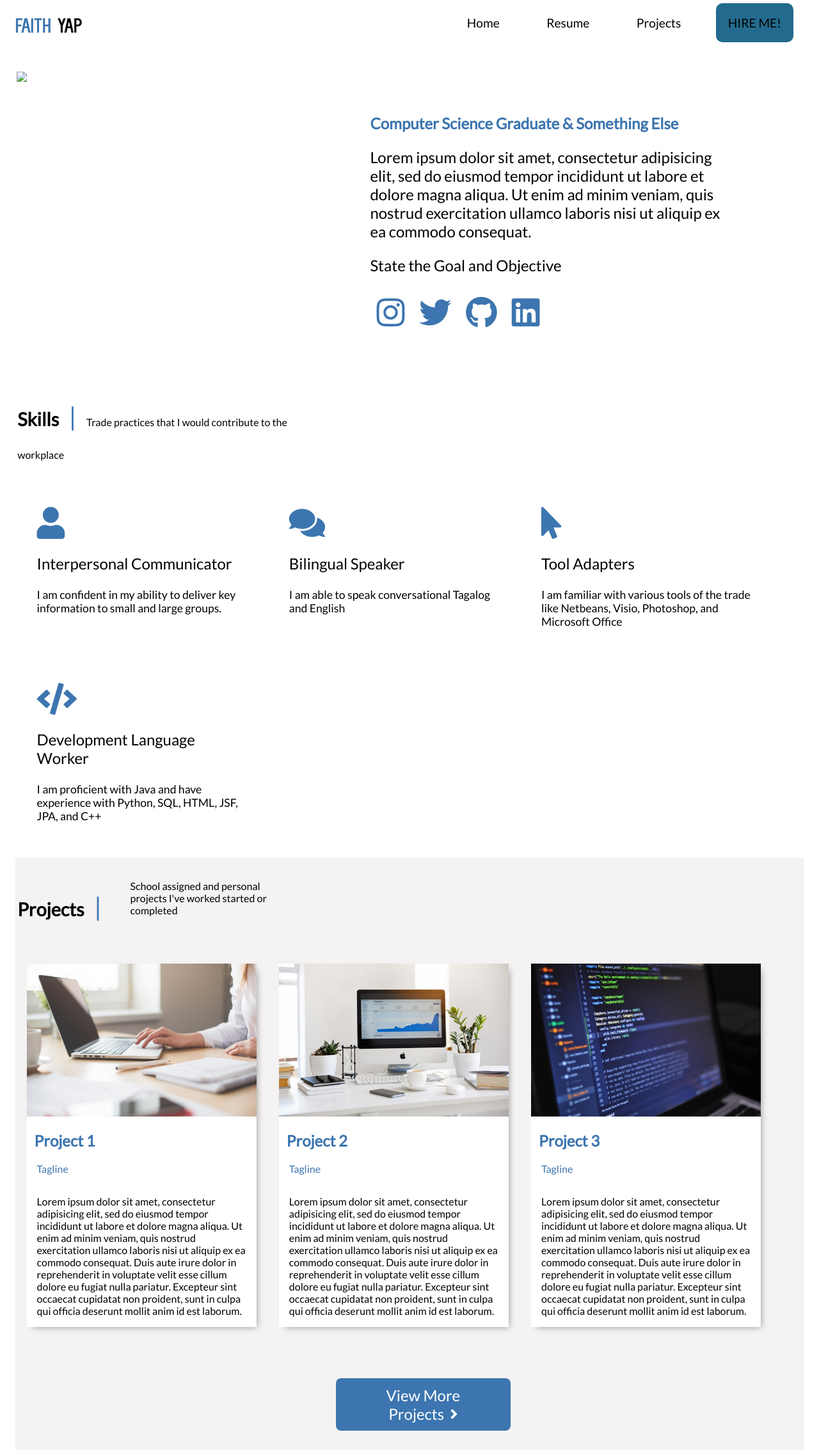
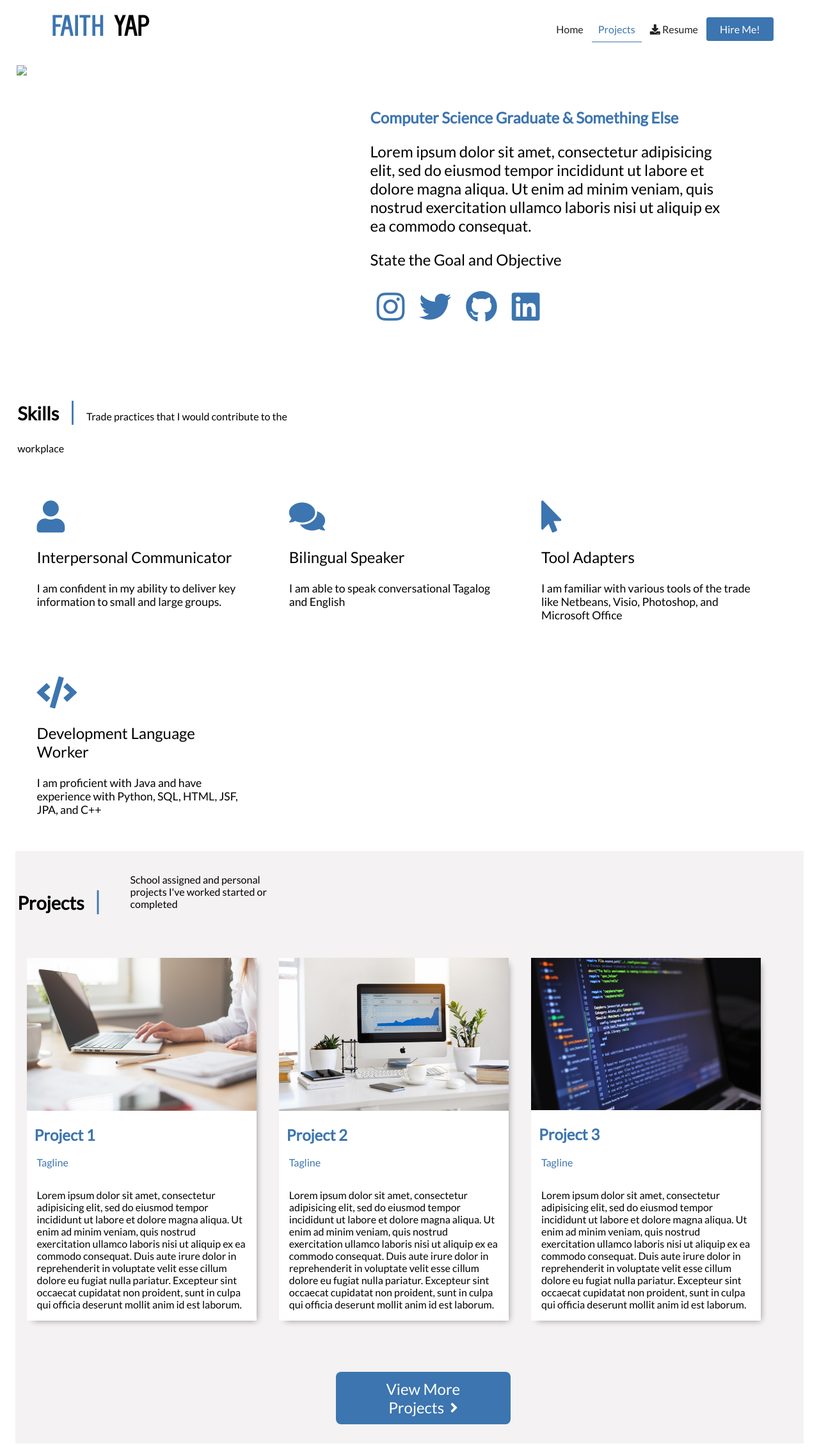
Before and after one commit to gregoryabellanosa/CECS470TermProject, a PHP site: page / in a window 1280 px wide. Shown: the whole page at 64% size. Run offline with PHP 8.4, Linux system fonts and the light colour scheme; some libraries are stand-ins or nearby versions.

Commit message:
restructure after adding marco stuff

```diff
--- a/css/styles.css
+++ b/css/index-style.css
@@ -26,7 +26,55 @@ h2{
 	padding: 0 1em;
 }
 
-.navbar-logo{
+nav {
+  padding: 1% 5% 0% 5%;
+  margin: 10px 0px 10px 0px;
+}
+
+nav ul {
+  margin: 1% 0% 1% 0%;
+  list-style-type: none;
+  float: right;
+}
+
+nav li {
+  display: inline;
+}
+
+nav a {
+  color: #222222;
+  text-align: center;
+  padding: 10px;
+  text-decoration: none;
+  vertical-align: middle;
+}
+
+nav .currentpage
+{
+  color: #3C75AF;
+  border-bottom: 1.5px solid #3C75AF;
+  /* text-decoration: underline; */
+}
+
+nav a:hover
+{
+  color: #3C75AF;
+}
+
+.hire {
+  border: 1px solid #3C75AF;
+  background-color: #3C75AF;
+  border-radius: 4px;
+  color: #FFF;
+  padding: 8px 20px 8px 20px;
+}
+
+.hire:hover
+{
+  background-color: #FFF;
+}
+
+/* .navbar-logo{
 	font-family: kenzo;
 	font-size: 2em;
 	margin: 0.6em 0;
@@ -54,7 +102,7 @@ h2{
 .hire-btn{
 	background-color: #236B8E;
 	border-radius: 10px 10px 10px 10px;
-}
+} */
 
 .row{
 	width: 100%;
--- a/index.html
+++ b/index.html
@@ -3,23 +3,20 @@
 <head>
 	<meta charset="utf-8">
 	<title>Faith Yap</title>
-	<link rel="stylesheet" type="text/css" href="css/styles.css">
+	<link rel="stylesheet" type="text/css" href="css/index-style.css">
 	<link href="https://fonts.googleapis.com/css?family=Lato" rel="stylesheet">
 	<link rel="stylesheet" href="https://use.fontawesome.com/releases/v5.0.10/css/all.css" integrity="sha384-+d0P83n9kaQMCwj8F4RJB66tzIwOKmrdb46+porD/OvrJ+37WqIM7UoBtwHO6Nlg" crossorigin="anonymous">
 </head>
 <body>
-	<div class="wrapper">
-		<div class="navbar-logo">
-			<span class="colorize">Faith</span> Yap
-		</div>
-		<ul class="navbar-links">
-			<li><a href="#">Home</a></li>
-			<li><a href="resume.pdf">Resume</a></li>
-			<li><a href="projects.html">Projects</a></li>
-			<li><a href="#contact-us" class="hire-btn">HIRE ME!</a></li>
+	<nav>
+		<a href="index.html"><img class="logo" src="img/faithyaplogo.png"></a>
+		<ul>
+			<li><a href="index.html">Home</a></li>
+			<li><a class="currentpage" href="projects.html">Projects</a></li>
+			<li><a href=""><i class="fa fa-download" aria-hidden="true"></i> Resume</a></li>
+			<li><a class="hire" href="contact.html">Hire Me!</a></li>
 		</ul>
-		</div>
-	</div>
+	</nav>
 	<div class="wrapper">
 		<div class="row">
 			<div class="column-6">
```
Also changed, not shown: projects.html (+6 -6 lines), css/project-style.css (renamed from style.css), img/coder.png (renamed from coder.png), img/faithyaplogo.png (renamed from faithyaplogo.png).
